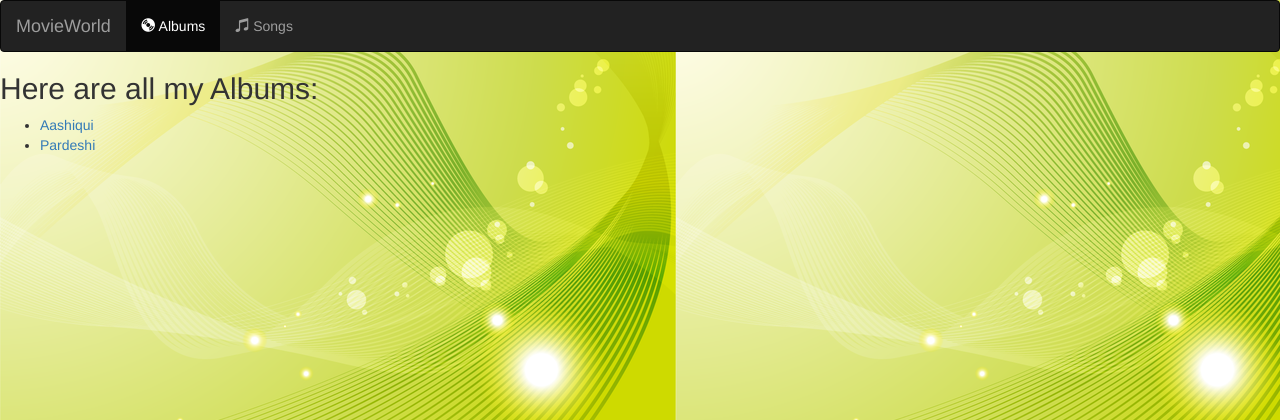
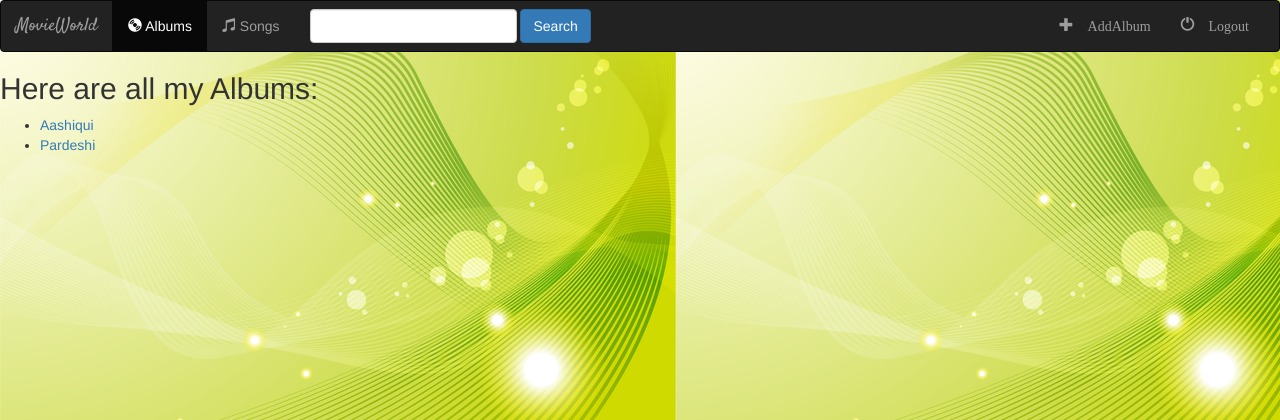
Before and after one commit to jyotisagar/MovieWorldDjango, a Django app: page /music/ in a window 1280 px wide. Shown: the top 420 px of the page. Run offline with Django 3.2, Linux system fonts and the light colour scheme; data comes from the database, SQL or seed files in the repository; some libraries are stand-ins or nearby versions.

Commit message:
ch:27-Finishing the Navigation Menu

```diff
--- a/music/static/music/styles.css
+++ b/music/static/music/styles.css
@@ -1,3 +1,10 @@
 body{
     background: url('images/background.png')
 }
+.navbar{
+    border-radius:0
+}
+
+.navbar-brand{
+    font-family:'Satisfy',cursive;
+}
--- a/music/templates/music/index.html
+++ b/music/templates/music/index.html
@@ -17,7 +17,7 @@
             <a class="navbar-brand" href="{% url 'music:index' %}">MovieWorld</a>
         </div>
         <!--Items-->
-        <div class="collapse navbar-collapse">
+        <div class="collapse navbar-collapse" id="topNavBar">
             <ul class="nav navbar-nav">
                 <li class="active">
                     <a href="{% url 'music:index' %}">
@@ -27,6 +27,24 @@
                 <li class="">
                     <a href="#">
                         <span class="glyphicon glyphicon-music" aria-hidden="true"></span>&nbsp;Songs
+                    </a>
+                </li>
+            </ul>
+            <form class="navbar-form navbar-left" role="search" method="get" action="#">
+                <div class="form-group">
+                    <input type="text" class="form-control" name="q" value="">
+                </div>
+                <button type="submit" class="btn btn-primary">Search</button>
+            </form>
+            <ul class="nav navbar-nav navbar-right">
+                <li class="">
+                    <a href="#">
+                        <span class="glyphicon glyphicon-plus" aria-hidden="true">&nbsp;AddAlbum</span>
+                    </a>
+                </li>
+                <li class="">
+                    <a href="#">
+                        <span class="glyphicon glyphicon-off" aria-hidden="true">&nbsp;Logout</span>
                     </a>
                 </li>
             </ul>
```
